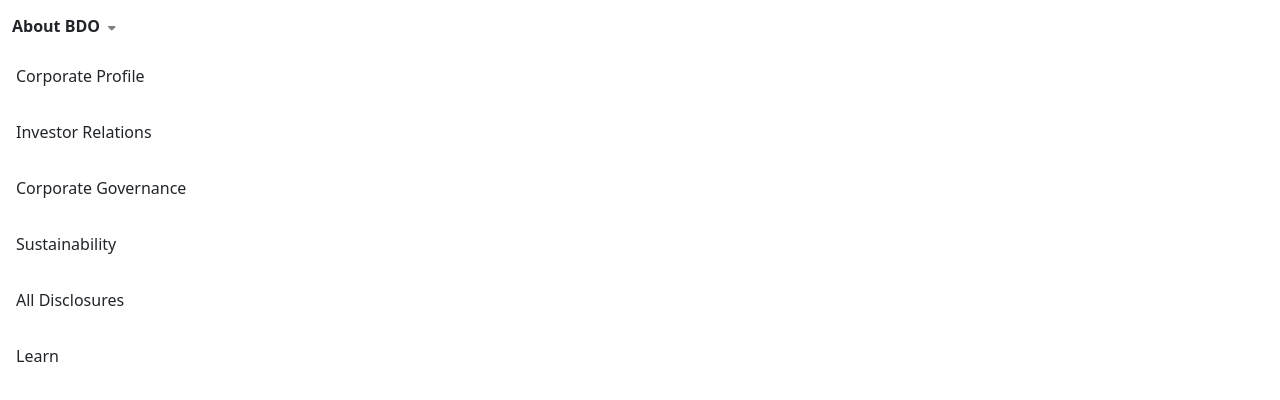
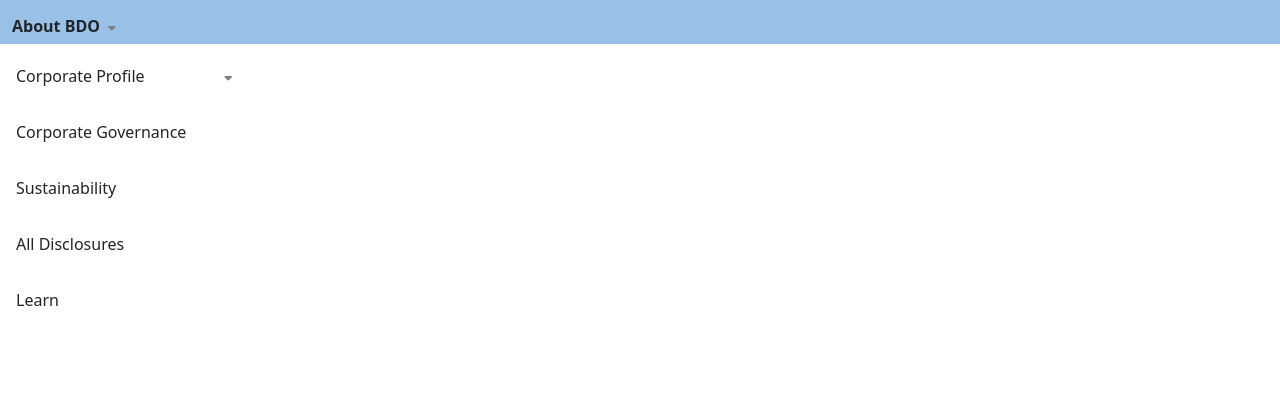
Before and after one commit to joeyyvel/LargeBankFileBDOsample2024, a React (Vite) app in the folder vite-project/: page /aboutBDO in a window 1280 px wide. Shown: the top 400 px of the page. Built offline with nearby package versions, Linux system fonts and the light colour scheme.

Commit message:
June 28 2024 10:35am

```diff
--- a/vite-project/src/components/mainRowOne/AboutBDO.jsx
+++ b/vite-project/src/components/mainRowOne/AboutBDO.jsx
@@ -21,11 +21,19 @@
           ></i>
         </button>
         <ul className="dropdown-menu rounded-0 p-0 border-0 mt-1">
-          <li>
-            <Link className="dropdown-item py-3" to="#">
+          <ul className="dropdown-menu rounded-0 p-0 border-0">
+            <li className="dropdown-item py-3" to="#">
               Corporate Profile
-            </Link>
-          </li>
+              <i
+                className="fa-solid fa-caret-down"
+                style={{
+                  paddingLeft: "5rem",
+                  fontSize: "12px",
+                  color: "gray",
+                }}
+              ></i>
+            </li>
+          </ul>
           <li>
             <Link className="dropdown-item py-3" to="#">
               Investor Relations
--- a/vite-project/src/components/mainRowOne/NavbarOneStyle.css
+++ b/vite-project/src/components/mainRowOne/NavbarOneStyle.css
@@ -19,6 +19,10 @@
   display: block;
 }
 
+.dropdown:hover {
+  background-color: #99c1e7;
+}
+
 .dropdown-menu > li > a:hover {
   background-color: #e5f5ff;
 }
```
